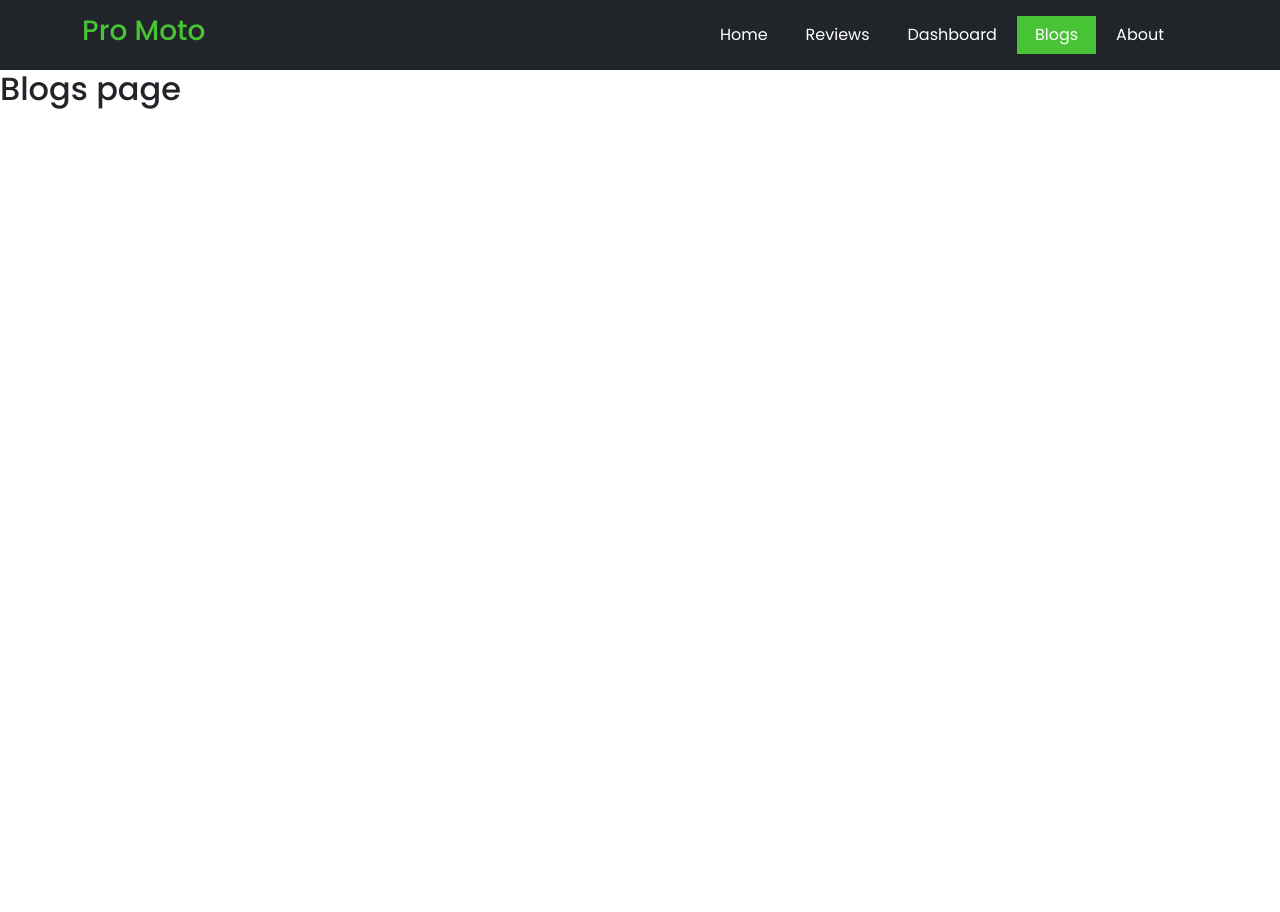
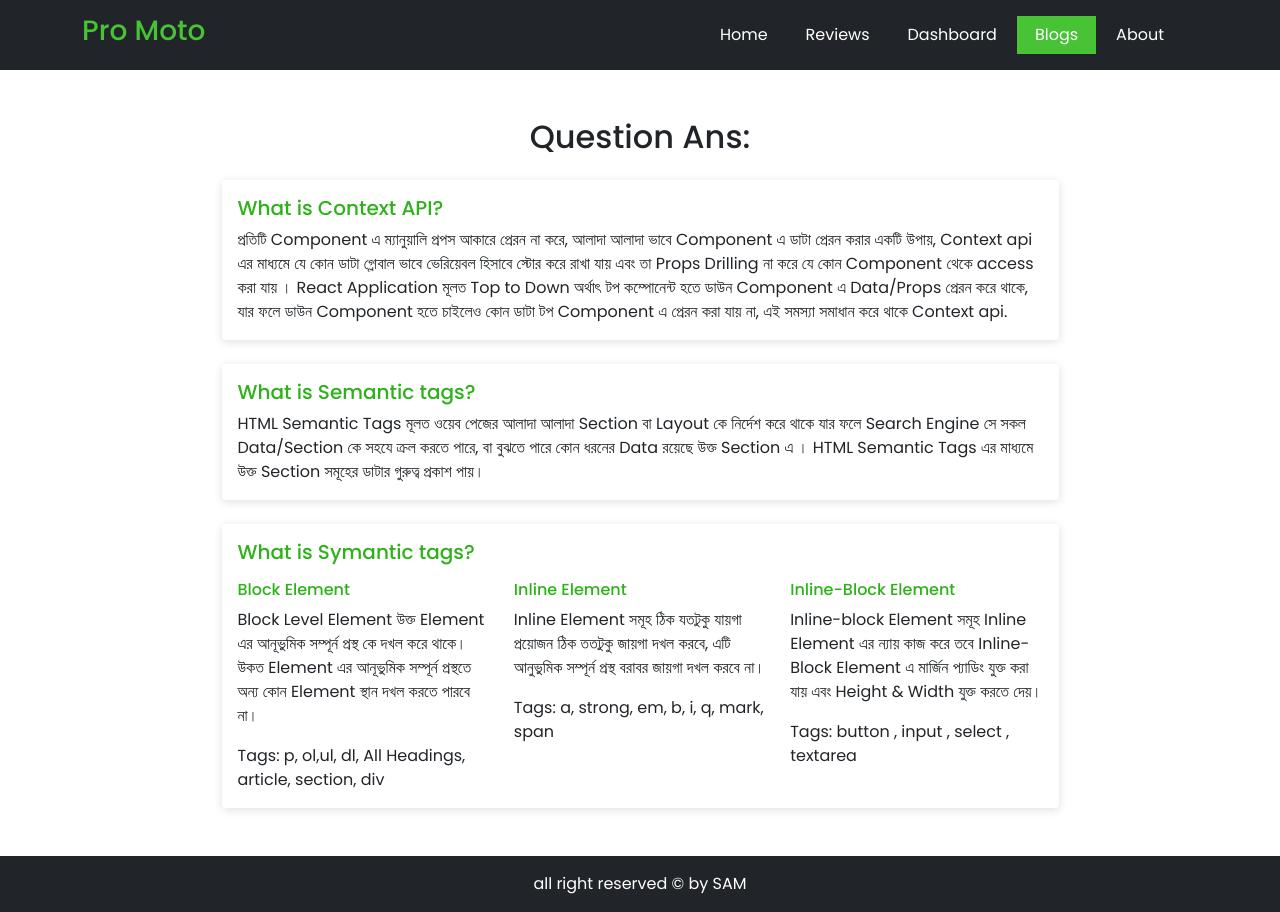
Before and after one commit to SamiulxHasanx07/pro-moto-react-spa, a React (Create React App) app: page /blogs in a window 1280 px wide. Before the commit the page ends 800 px from the top, so only its background shows below. Built offline with nearby package versions, Linux system fonts and the light colour scheme.

Commit message:
Question Ans Done

```diff
--- a/src/App.css
+++ b/src/App.css
@@ -7,3 +7,7 @@
   box-sizing: border-box;
   font-family: 'Poppins', sans-serif;
 }
+
+.app{
+  min-height: 100vh;
+}
--- a/src/App.js
+++ b/src/App.js
@@ -7,6 +7,8 @@ import Dashboard from './components/Dashboard/Dashboard';
 import Blogs from './components/Blogs/Blogs';
 import About from './components/About/About';
 import NotFound from './components/NotFound/NotFound';
+import Footer from './components/Footer/Footer';
+import DataLoading from './components/DataLoading/DataLoading';
 function App() {
   return (
     <div className="App">
@@ -21,6 +23,8 @@ function App() {
         <Route path='/about' element={<About></About>}></Route>
         <Route path='*' element={<NotFound></NotFound>}></Route>
       </Routes>
+      <DataLoading></DataLoading>
+    <Footer></Footer>
     </div>
   );
 }
--- a/src/components/About/About.js
+++ b/src/components/About/About.js
@@ -3,7 +3,7 @@ import { Container } from 'react-bootstrap';
 
 const About = () => {
     return (
-        <div>
+        <div style={{minHeight:"90vh"}}>
             <Container>
                 <h2 className='text-center'>About Page</h2>
             </Container>
--- /dev/null
+++ b/src/components/Blogs/Blogs.css
@@ -0,0 +1,14 @@
+.blogs .card .card-title{
+    color: #2db219;
+}
+.blogs .card .card-subtitle{
+    color: #2db219;
+}
+.blogs .card{
+    width: 75%;
+}
+@media (max-width: 600px) {
+    .blogs .card{
+        width: 100%;
+    }
+ }
--- a/src/components/Blogs/Blogs.js
+++ b/src/components/Blogs/Blogs.js
@@ -1,9 +1,68 @@
 import React from 'react';
-
+import { Card, Col, Container, Row } from 'react-bootstrap';
+import './Blogs.css';
 const Blogs = () => {
     return (
-        <div>
-            <h2>Blogs page</h2>
+        <div className='blogs'>
+
+            <Container className='py-5'>
+                <h2 className='mb-4 text-center'>Question Ans:</h2>
+                <Card className='border-0 mx-auto'>
+                    <Card.Body>
+                        <Card.Title>What is Context API?</Card.Title>
+                        <Card.Text>
+                            প্রতিটি Component এ ম্যানুয়ালি প্রপস আকারে প্রেরন না করে, আলাদা আলাদা ভাবে Component এ ডাটা প্রেরন করার একটি উপায়, Context api এর মাধ্যমে  যে কোন ডাটা গ্লোবাল ভাবে ভেরিয়েবল হিসাবে স্টোর করে রাখা যায় এবং তা  Props Drilling না করে যে কোন Component থেকে access করা যায় । React Application মূলত Top to Down অর্থাৎ টপ কম্পোনেন্ট হতে ডাউন Component এ Data/Props প্রেরন করে থাকে, যার ফলে ডাউন Component হতে চাইলেও কোন ডাটা টপ Component এ প্রেরন করা যায় না, এই সমস্যা সমাধান করে থাকে Context api.
+                        </Card.Text>
+                    </Card.Body>
+                </Card>
+                <Card className='mt-4 border-0 mx-auto'>
+                    <Card.Body>
+                        <Card.Title>What is Semantic tags?</Card.Title>
+                        <Card.Text>
+                            HTML Semantic Tags মূলত ওয়েব পেজের আলাদা আলাদা Section বা Layout কে নির্দেশ করে থাকে যার ফলে Search Engine সে সকল Data/Section কে সহযে ক্রল করতে পারে, বা বুঝতে পারে কোন ধরনের Data রয়েছে উক্ত Section এ । HTML Semantic Tags এর মাধ্যমে উক্ত Section সমূহের ডাটার গুরুত্ব প্রকাশ পায়।
+                        </Card.Text>
+                    </Card.Body>
+                </Card>
+
+                <Card className='mt-4 border-0 mx-auto'>
+                    <Card.Body>
+                        <Card.Title>What is Symantic tags?</Card.Title>
+                        <Row>
+                            <Col sm='12' md='4'>
+                                <Card.Subtitle className="my-2">Block Element</Card.Subtitle>
+                                <Card.Text>
+                                    Block Level Element উক্ত Element এর আনূভুমিক সম্পূর্ন প্রস্থ কে দখল করে থাকে। উকত Element এর আনূভুমিক সম্পূর্ন প্রস্থতে অন্য কোন Element স্থান দখল করতে পারবে না।
+                                </Card.Text>
+                                <Card.Text>
+                                    Tags: p, ol,ul, dl, All Headings, article, section, div
+                                </Card.Text>
+                            </Col>
+                            <Col sm='12' md='4'>
+                                <Card.Subtitle className="my-2">Inline Element</Card.Subtitle>
+                                <Card.Text>
+                                    Inline Element সমূহ ঠিক যতটুকু যায়গা প্রয়োজন ঠিক ততটুকু জায়গা দখল করবে, এটি আনুভুমিক সম্পূর্ন প্রস্থ বরাবর জায়গা দখল করবে না।
+                                </Card.Text>
+                                <Card.Text>
+                                    Tags: a, strong, em, b, i, q, mark, span
+                                </Card.Text>
+
+                            </Col>
+                            <Col sm='12' md='4'>
+                                <Card.Subtitle className="my-2">Inline-Block Element</Card.Subtitle>
+                                <Card.Text>
+                                    Inline-block Element সমূহ Inline Element এর ন্যায় কাজ করে তবে Inline-Block Element এ মার্জিন প্যাডিং যুক্ত করা যায় এবং Height & Width যুক্ত করতে দেয়।
+                                </Card.Text>
+                                <Card.Text>
+                                    Tags: button , input , select , textarea
+                                </Card.Text>
+
+                            </Col>
+                        </Row>
+                        <Card.Text>
+                        </Card.Text>
+                    </Card.Body>
+                </Card>
+            </Container>
         </div>
     );
 };
--- a/src/components/Charts/Charts.js
+++ b/src/components/Charts/Charts.js
@@ -2,8 +2,6 @@ import React from "react";
 import { useState, useEffect } from "react";
 import { Col, Container, Row } from "react-bootstrap";
 import { Area, AreaChart, Bar, BarChart, CartesianGrid, Legend, Line, LineChart, Pie, PieChart, ResponsiveContainer, Tooltip, XAxis, YAxis } from "recharts";
-
-
 
 const Charts = () => {
     const [chartData, setChartData] = useState([]);
@@ -12,7 +10,6 @@ const Charts = () => {
             .then(res => res.json())
             .then(data => setChartData(data))
     }, [])
-    console.log(chartData);
     return (
         <>
             <Container className='py-5'>
--- /dev/null
+++ b/src/components/DataLoading/DataLoading.js
@@ -0,0 +1,10 @@
+import React from 'react';
+
+const DataLoading = () => {
+    return (
+        <>
+        </>
+    );
+};
+
+export default DataLoading;
--- /dev/null
+++ b/src/components/Footer/Footer.js
@@ -0,0 +1,11 @@
+import React from 'react';
+import './Footer.css';
+const Footer = () => {
+    return (
+        <footer className='footer-fix'>
+            <p className='text-center text-white bg-dark m-0 py-3'>all right reserved &copy; by SAM</p>
+        </footer>
+    );
+};
+
+export default Footer;
--- a/src/components/Reviews/Reviews.js
+++ b/src/components/Reviews/Reviews.js
@@ -4,7 +4,7 @@ import SingleReview from "../SingleReview/SingleReview";
 import './Reviews.css';
 const Reviews = () => {
 
-    const [reviews, setReviews] = useReviews();
+    const [reviews] = useReviews();
     return (
         <div className="all-reviews py-5">
             <h2 className='text-center mb-5'>Customer Reviews</h2>
--- a/src/hook/useReviews.js
+++ b/src/hook/useReviews.js
@@ -7,7 +7,6 @@ const useReviews = () => {
         .then(res=>res.json())
         .then(data=>setReviews(data))
     },[])
-
     return [reviews, setReviews];
 };
 
```
Also changed, not shown: src/components/Footer/Footer.css (added), 1 other file (tests, documents, lock files or other folders).
